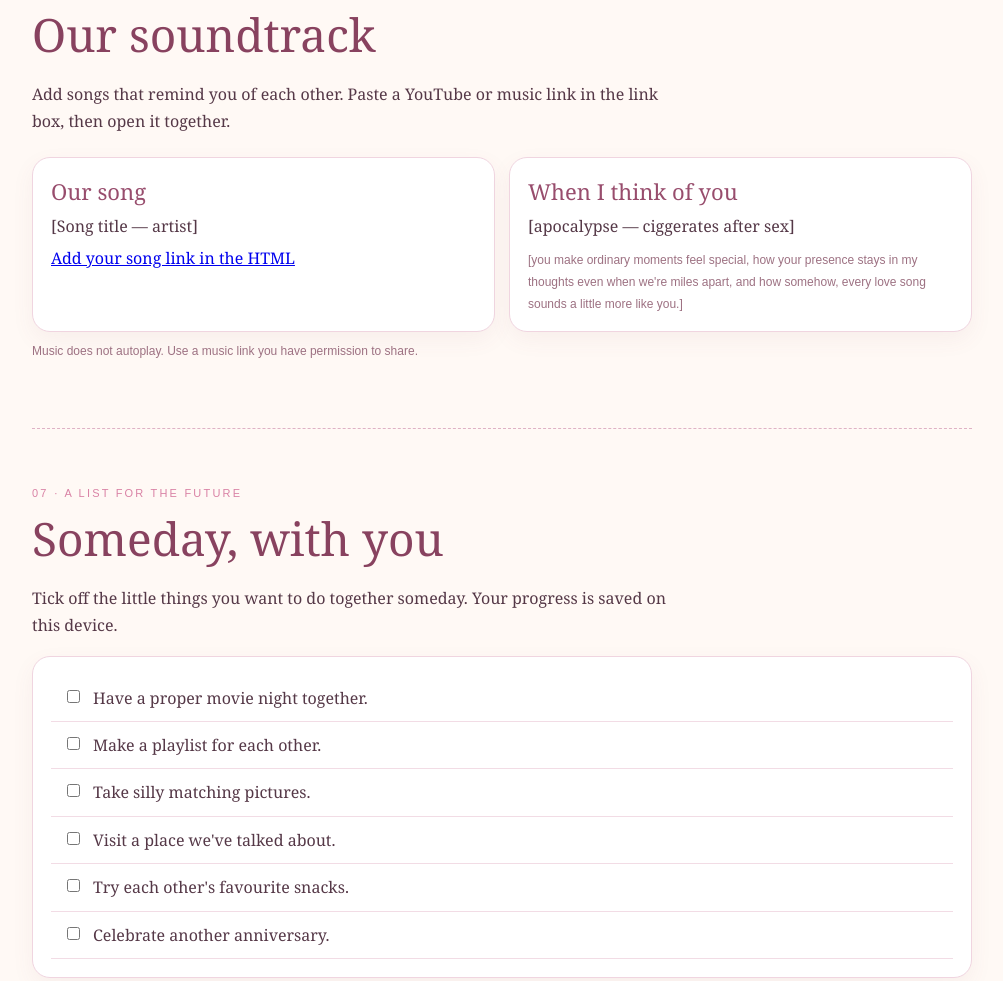
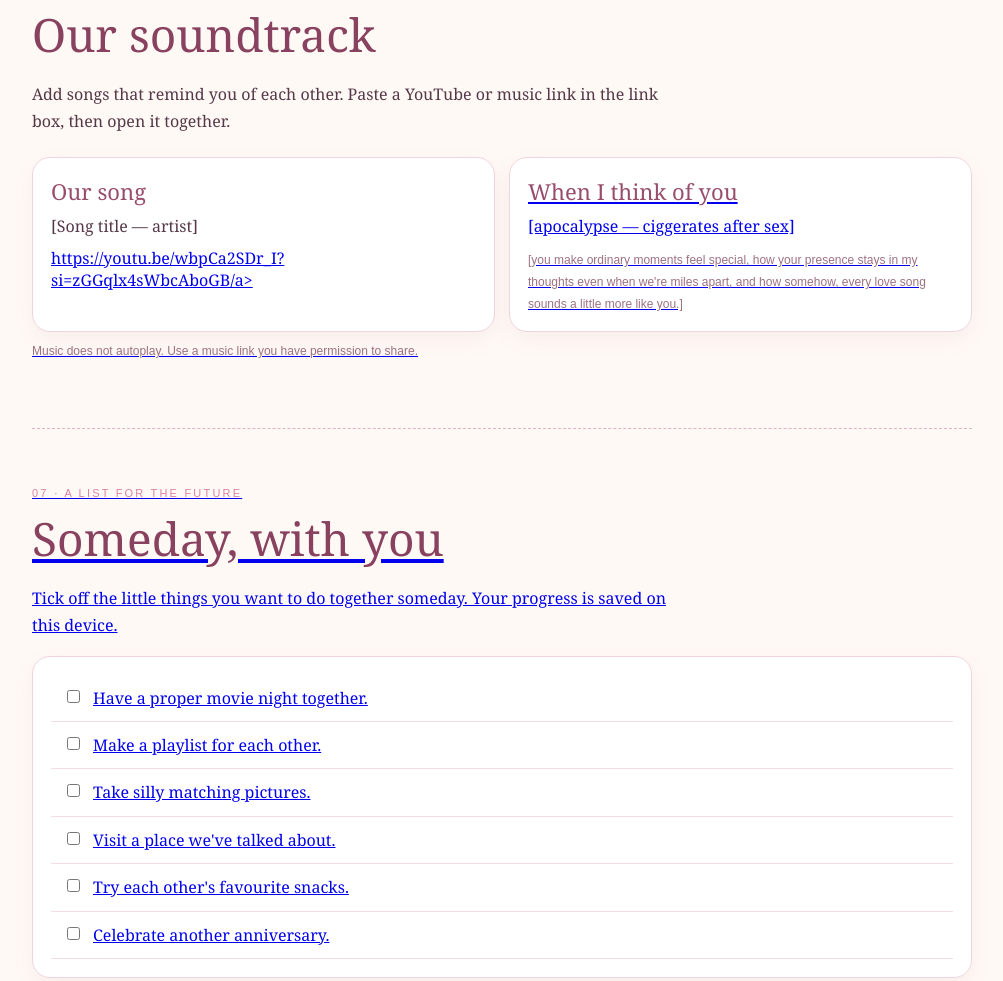
Before and after one commit to eramsidra19-afk/our-little-universe, a plain HTML site: page index.html in a window 1280 px wide. Shown: the part 4595-5576 px from the top of the page, without its empty margins (138-1141 px from the left). Drawn offline with Linux system fonts and the light colour scheme.

Commit message:
Update index.html

```diff
--- a/index.html
+++ b/index.html
@@ -121,7 +121,7 @@ footer{text-align:center;padding:45px 15px;color:#a66a82;font-style:italic}
  <div class="section-tag">06 · songs that sound like us</div><h2>Our soundtrack</h2>
  <p class="intro">Add songs that remind you of each other. Paste a YouTube or music link in the link box, then open it together.</p>
  <div class="grid">
-  <div class="card"><h3>Our song</h3><p>[Song title — artist]</p><a href="#" onclick="return false">Add your song link in the HTML</a></div>
+  <div class="card"><h3>Our song</h3><p>[Song title — artist]</p><a href="#" onclick="return false">https://youtu.be/wbpCa2SDr_I?si=zGGqlx4sWbcAboGB/a></div>
   <div class="card"><h3>When I think of you</h3><p>[apocalypse — ciggerates after sex]</p><span class="note">[you make ordinary moments feel special, how your presence stays in my thoughts even when we're miles apart, and how somehow, every love song sounds a little more like you.]</span></div>
  </div>
  <p class="note">Music does not autoplay. Use a music link you have permission to share.</p>
```
